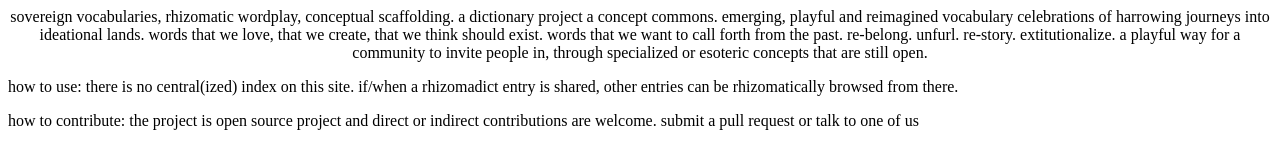
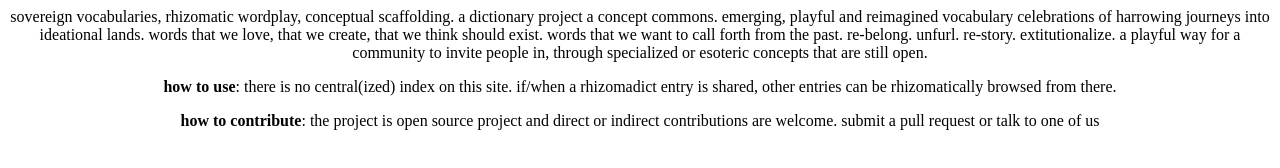
Before and after one commit to jessykate/rhizomadict, a plain HTML site: page index.html in a window 1280 px wide. Drawn offline with Linux system fonts and the light colour scheme.

Commit message:
Update index.html

```diff
--- a/index.html
+++ b/index.html
@@ -7,8 +7,8 @@
 </head>
 
 <body>
-
-  <p align=center>
+  <div style="text-align:center">
+  <p>
     sovereign vocabularies, rhizomatic wordplay, conceptual scaffolding.
     a dictionary project
     a concept commons. emerging, playful and reimagined vocabulary
@@ -19,11 +19,13 @@
   </p>
 
   <p>
-    how to use: there is no central(ized) index on this site. if/when a rhizomadict entry is shared, other entries can be rhizomatically browsed from there.
+    <b>how to use</b>: there is no central(ized) index on this site. if/when a rhizomadict entry is shared, other entries can be rhizomatically browsed from there.
   </p>
 
   <p>
-    how to contribute: the project is open source project and direct or indirect contributions are welcome. submit a pull request or talk to one of us
+    <b>how to contribute</b>: the project is open source project and direct or indirect contributions are welcome. submit a pull request or talk to one of us
   </p>
 
+  </div>
+
 </body>
```
